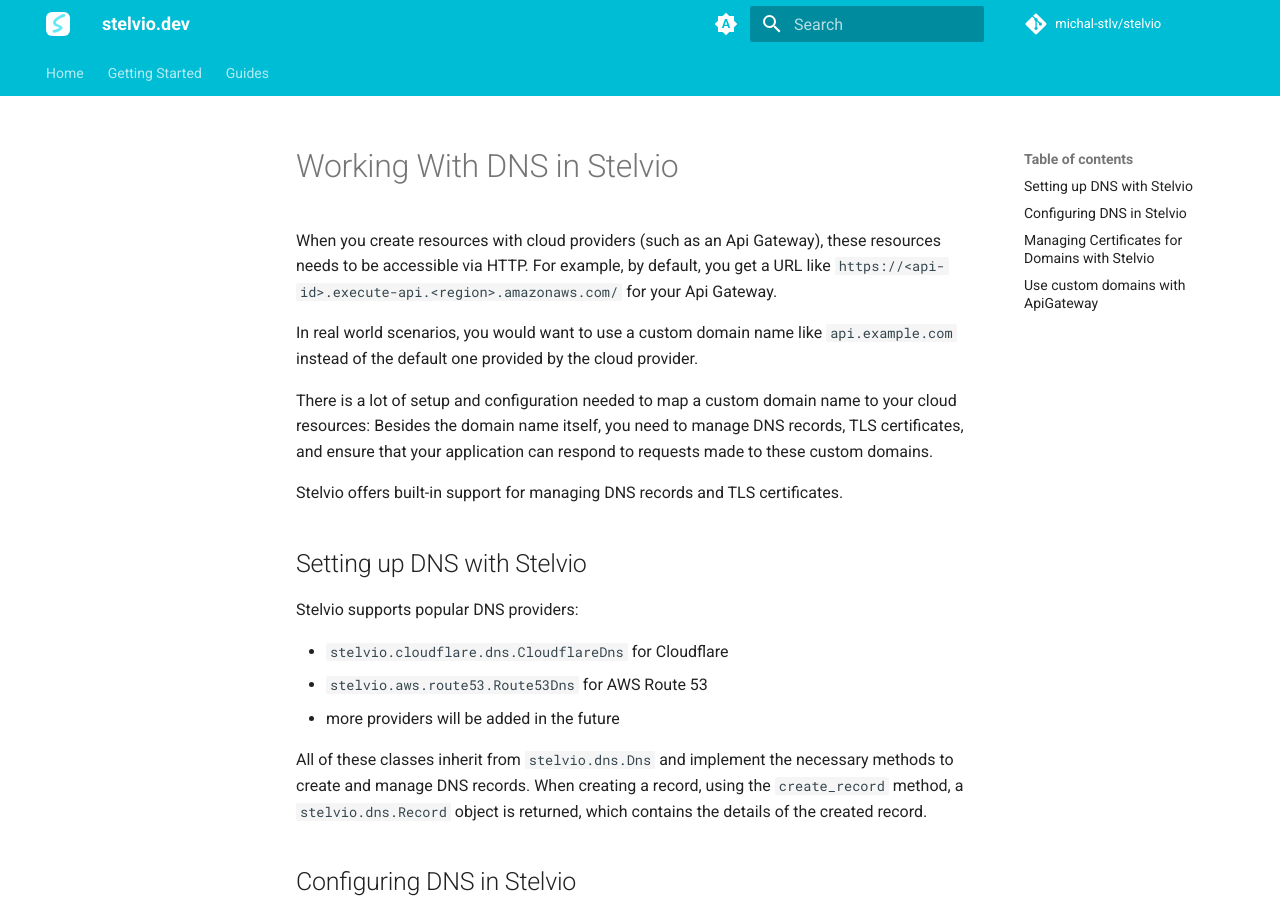
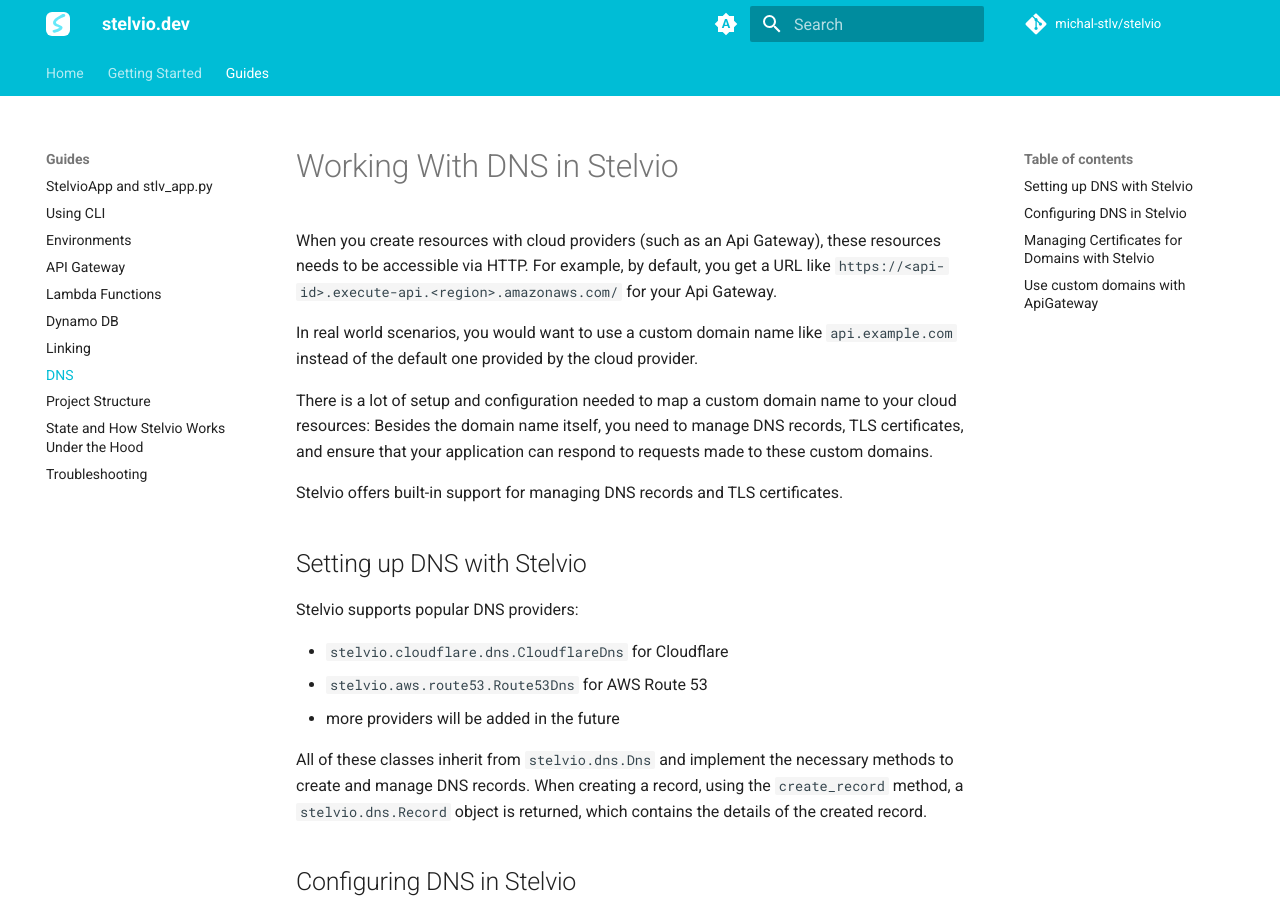
Before and after one commit to stelviodev/stelvio, an MkDocs documentation site: the page built from docs/guides/dns.md, in a window 1280 px wide and 900 px high. Built offline with MkDocs 1.6.1 and Material for MkDocs 9.7.7, drawn with Linux system fonts in a browser that asks for light colours; comment, search, counter and statistics services are not loaded.

Commit message:
add DNS guide to mkdocs

```diff
--- a/mkdocs.yml
+++ b/mkdocs.yml
@@ -69,6 +69,7 @@
       - Lambda Functions: guides/lambda.md
       - Dynamo DB: guides/dynamo-db.md
       - Linking: guides/linking.md
+      - DNS: guides/dns.md
       - Project Structure: guides/project-structure.md
       - State and How Stelvio Works Under the Hood: guides/state-and-infrastructure.md
       - Troubleshooting: guides/troubleshooting.md
```
